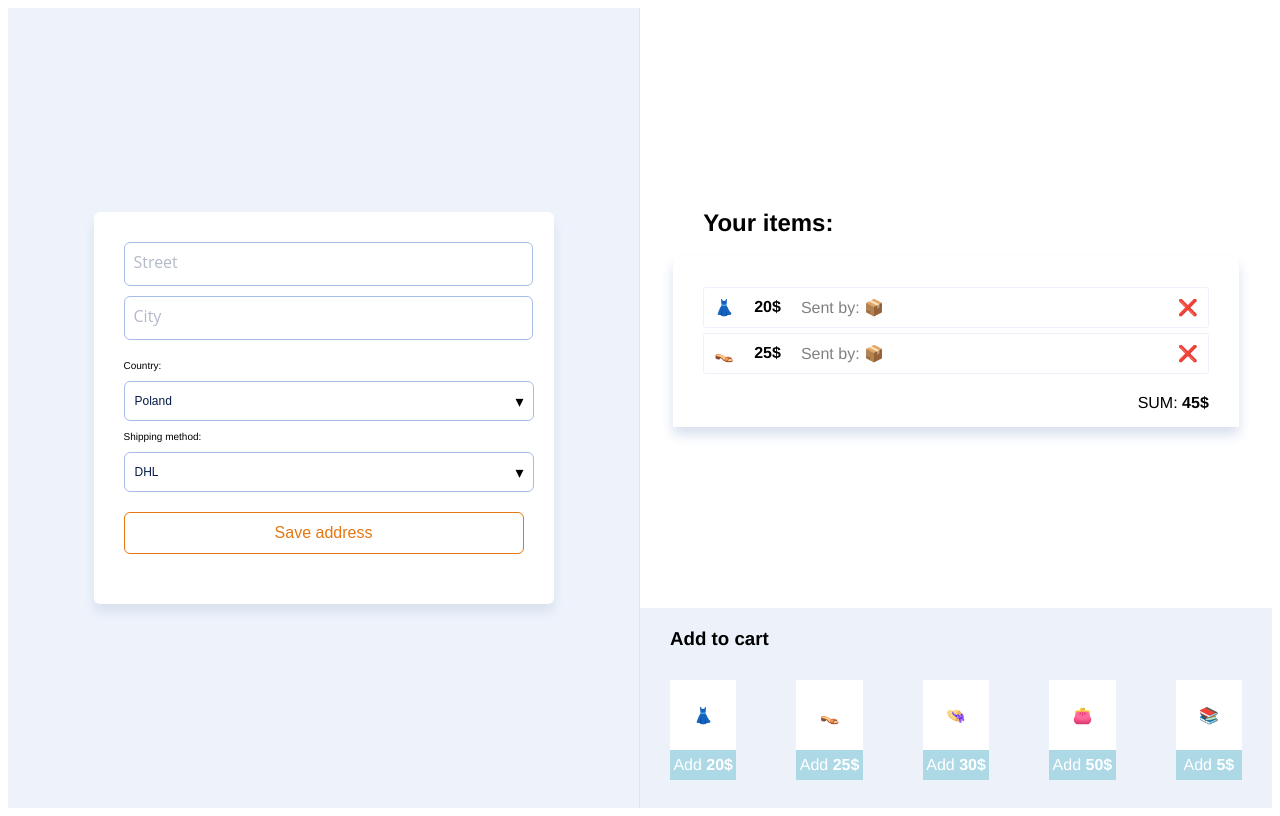
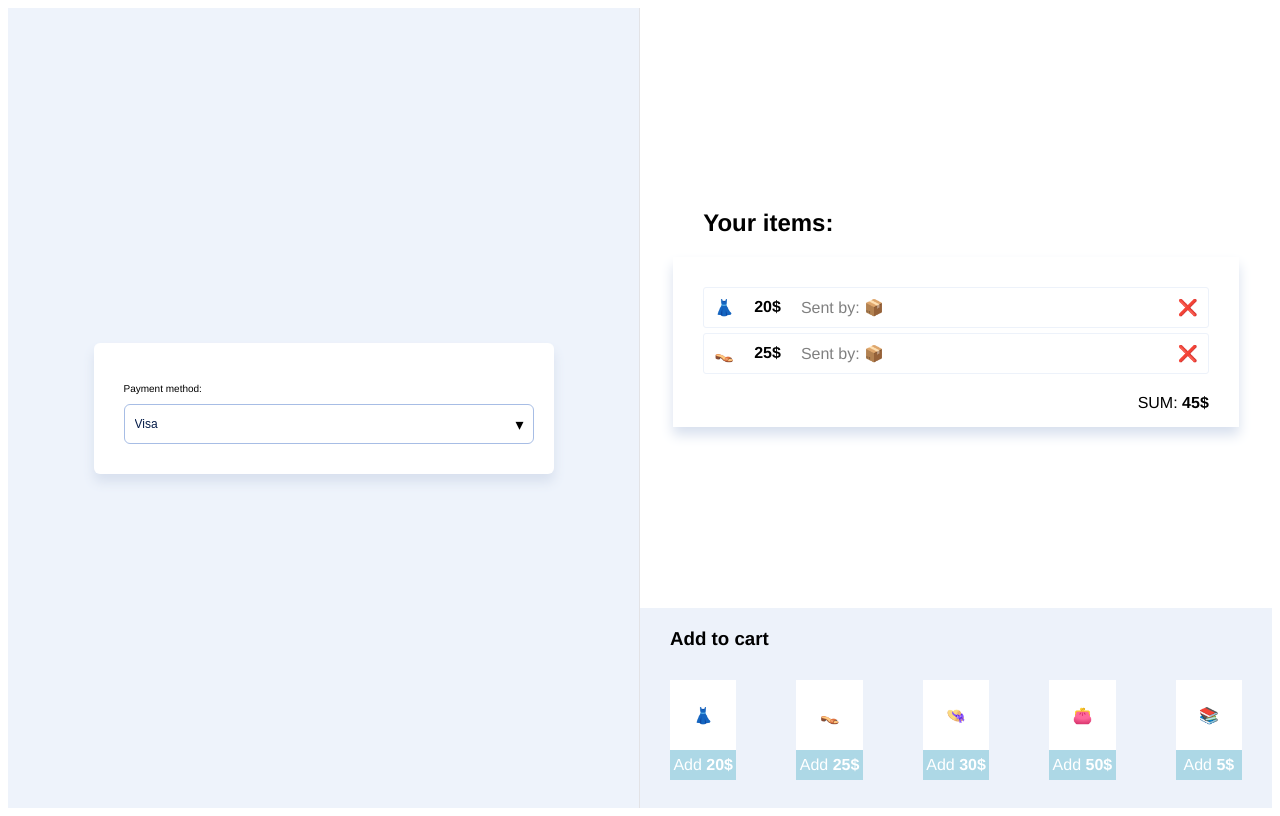
Before and after one commit to aleksandrakurek/cart, a React app: page / in a window 1280 px wide. Built offline with nearby package versions, Linux system fonts and the light colour scheme.

Commit message:
Add payment method form

```diff
--- a/src/App.tsx
+++ b/src/App.tsx
@@ -11,8 +11,8 @@ import PaymentForm from '~/modules/PaymentForm';
 
 const App = () => {
    const isProductForm: boolean = false;
-   const isAddressForm: boolean = true;
-   const isPaymentForm: boolean = false;
+   const isAddressForm: boolean = false;
+   const isPaymentForm: boolean = true;
 
    useEffect(() => {
       return () => {
@@ -49,20 +49,25 @@ const App = () => {
       setShippingMethod(shippingMethod);
    };
 
+   const [paymentMethod, setPaymentMethod] = useState<string>("Visa");
+
+   const handleSavePaymentMethod = (paymentMethod: string) => {
+      setPaymentMethod(paymentMethod);
+   };
+
    return (
       <Wrapper>
          {isProductForm
           ? <ProductForm handleAddToCart={handleAddToCart} />
           : isAddressForm
-            ?
-            <AddressForm
+            ? <AddressForm
                address={address}
                handleSaveAddress={handleSaveAddress}
                shippingMethod={shippingMethod}
                handleSaveShippingMethod={handleSaveShippingMethod}
             />
             : isPaymentForm
-              ? <PaymentForm />
+              ? <PaymentForm paymentMethod={paymentMethod} handleSavePaymentMethod={handleSavePaymentMethod} />
               : null
          }
          <CartSection updatedCartItems={cartItems} />
--- a/src/modules/PaymentForm.tsx
+++ b/src/modules/PaymentForm.tsx
@@ -1,17 +1,33 @@
-import React from "react";
+import React, { useState, useEffect, ChangeEvent } from "react";
 import styled from "styled-components";
+import Select from '~/components/Select/Select';
 
-/*interface PaymentFormProps {
- paymentMethod: string;
- handlePaymentMethod: (paymentMethod: string) => void;
- }*/
+interface PaymentFormProps {
+   paymentMethod: string;
+   handleSavePaymentMethod: (paymentMethod: string) => void;
+}
 
-const PaymentForm = () => {
+const PaymentForm = ({ paymentMethod, handleSavePaymentMethod }: PaymentFormProps) => {
+   const [paymentMethods, setPaymentMethods] = useState<string[]>(["Visa", "Mastercard", "Revolut"]);
+
+   useEffect(() => {
+      return () => {
+         setPaymentMethods([paymentMethod]);
+      };
+   }, []);
+
+   const handlePaymentMethod = (event: ChangeEvent<HTMLSelectElement>) => {
+      const method = event.target.value;
+      handleSavePaymentMethod(method);
+   };
 
    return (
       <Wrapper>
          <FormWrapper>
-            PaymentForm
+            <InputWrapper>
+               <Label>Payment method:</Label>
+               <Select options={paymentMethods} onChange={handlePaymentMethod} value={paymentMethod} />
+            </InputWrapper>
          </FormWrapper>
       </Wrapper>
    );
@@ -37,4 +53,12 @@ const FormWrapper = styled.div`
    border-radius: 6px;
 `;
 
+const InputWrapper = styled.div`
+   width: 387px;
+`;
+
+const Label = styled.p`
+   font-size: 10px;
+`;
+
 export default PaymentForm;
```
